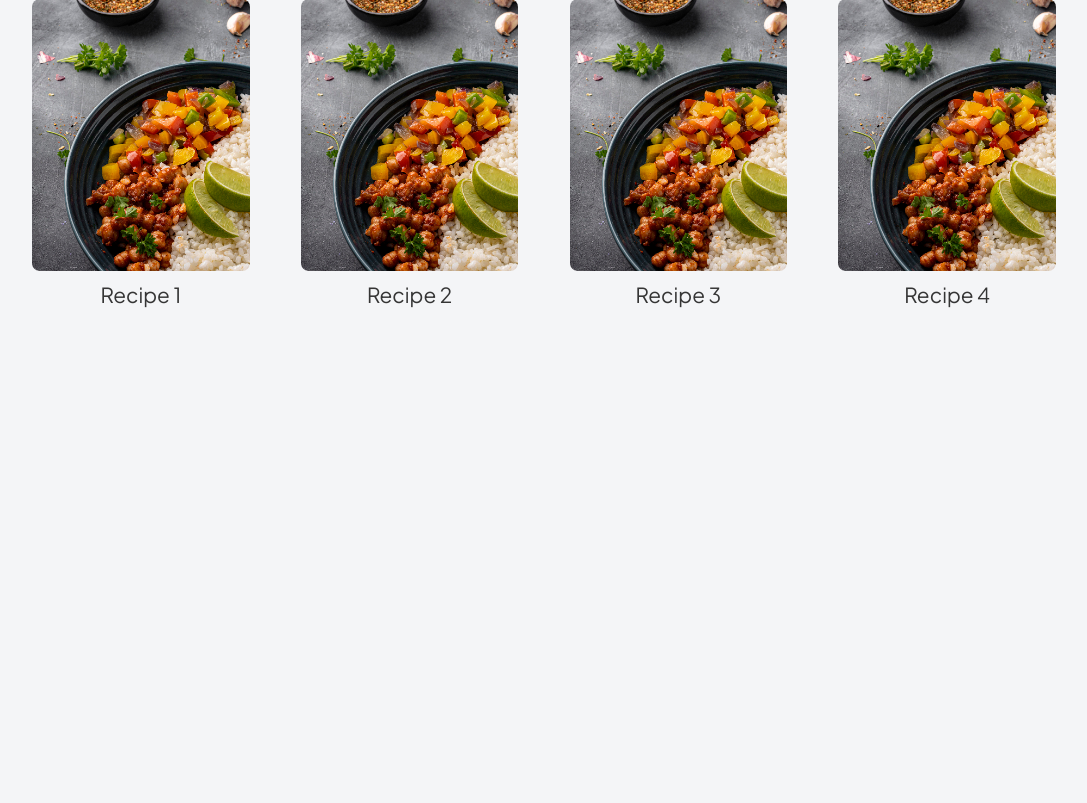
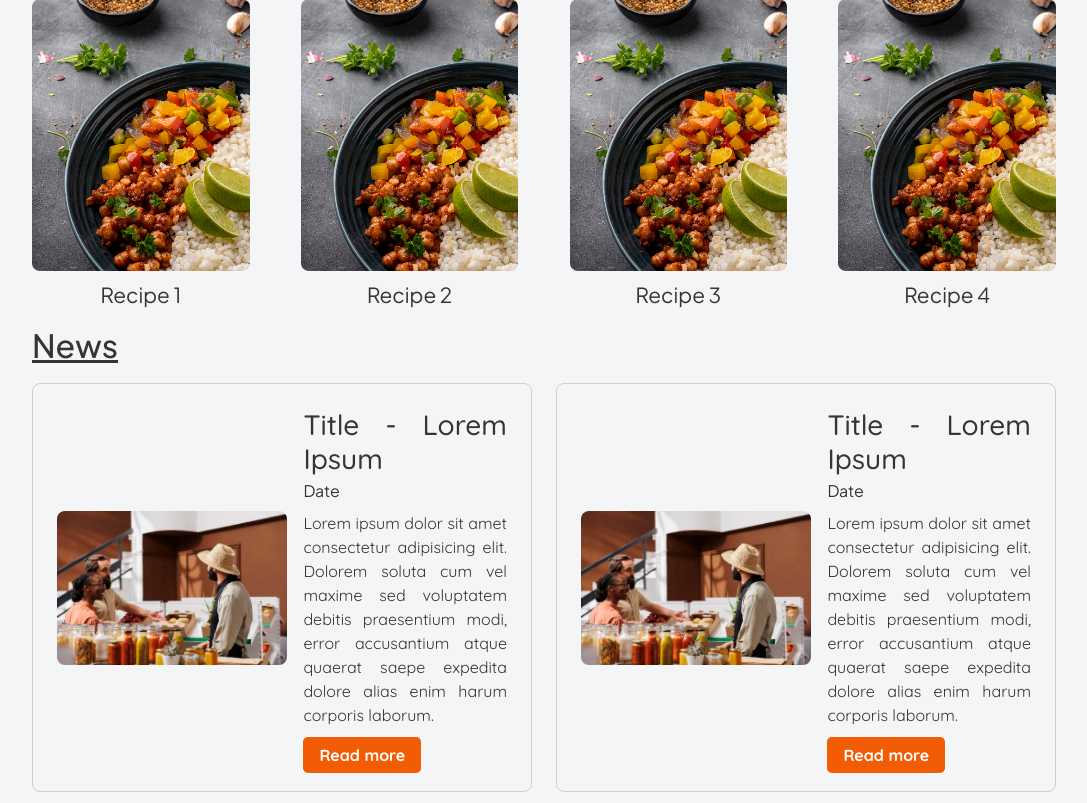
Before and after one commit to DeborahYH/housekeeping, a Django app: page / in a window 1280 px wide. Shown: the part 1006-1809 px from the top of the page, without its empty margins (96-1183 px from the left). Before the commit the page ends 1314 px from the top, so only its background shows below. Run offline with Django 4.2, Linux system fonts and the light colour scheme.

Commit message:
Adicao da secao de noticias na pagina principal

```diff
--- a/static/css/style.css
+++ b/static/css/style.css
@@ -6,7 +6,8 @@
     --txt-light: #565656;
     --bg-light: #FAFAFA;
     --bg-dark: #F4F5F7;
-    --border-grey: #E5E5E5;
+    --border-grey-dark: #CFCFCF;
+    --border-grey-light: #E5E5E5;
     --heading-font: 'Plus Jakarta Sans', sans-serif;
     --text-font: 'Quicksand', sans-serif;
 }
@@ -93,7 +94,7 @@ button.hamburger, button.close {
     height: 100vh;
     overflow-y: auto;
     background-color: var(--bg-light);
-    border: 1px solid var(--border-grey);
+    border: 1px solid var(--border-grey-light);
     transform: translateX(100%);
     -webkit-overflow-scrolling: touch;
     transition: transform 0.3s ease-in-out;
@@ -127,6 +128,7 @@ button.hamburger, button.close {
     list-style: none;
     overflow-y: auto;
     flex: 1;
+    padding-left: 0rem;
 }
 
 .submenu-toggle {
@@ -243,6 +245,67 @@ button.hamburger, button.close {
 }
 
 
+/* NEWS */
+
+.news {
+    margin: 1.3rem;
+    font-family: var(--heading-font);
+    color: var(--txt-dark);
+}
+
+.news h2 {
+    text-decoration: underline;
+}
+
+.news-container {
+    display: flex;
+    flex-direction: column;
+}
+
+.news-container img {
+    width: 60vw;
+    height: auto;
+    border-radius: 0.2rem;
+    margin-bottom: 1rem;
+}
+
+.news-card {
+    display: flex;
+    flex-direction: column;
+    align-items: center;
+    border: 1px solid var(--border-grey-dark);
+    border-radius: 0.2rem;
+    padding: 1.2rem;
+    padding-bottom: 1.5rem;
+    margin: 0.7rem 0;
+}
+
+.news-content {
+    flex-direction: column;
+    font-family: var(--text-font);
+    text-align: justify;
+}
+
+.news-content h3 {
+    margin-bottom: 0.2rem;
+}
+
+.news-date {
+    font-family: var(--heading-font);
+    margin-bottom: 0.5rem;
+}
+
+.news-content a {
+    background-color: var(--primary);
+    color: white;
+    padding: 0.5rem 1rem;
+    border-radius: 0.3rem;
+    text-align: center;
+    text-decoration: none;
+    font-weight: bold;
+}
+
+
 /* DESKTOP */
 
 @media (min-width: 769px) {
@@ -273,7 +336,7 @@ button.hamburger, button.close {
         display: none;
         position: absolute;
         background: var(--bg-light);
-        border: 1px solid var(--border-grey);
+        border: 1px solid var(--border-grey-light);
         z-index: 999;
     }
 
@@ -369,4 +432,35 @@ button.hamburger, button.close {
         margin-top: 0.5rem;
     }
 
+
+    /* NEWS */
+
+    .news {
+        margin: 0rem 8rem;
+    }
+
+    .news-container {
+        flex-direction: row;
+        align-items: center;
+        justify-content: space-between;
+        gap: 1.5rem;
+    }
+
+    .news-container img {
+        width: 18vw;
+        height: auto;
+        border-radius: 0.5rem;
+        margin-bottom: 0rem;
+    }
+
+    .news-card {
+        flex-direction: row;
+        border-radius: 0.5rem;
+        padding: 1.5rem;
+    }
+
+    .news-content {
+        margin-left: 1rem;
+    }
+
 }
--- a/templates/index.html
+++ b/templates/index.html
@@ -270,6 +270,39 @@
 
     </div>
 
+    <!-- NEWS -->
+
+    <div class="news">
+
+        <h2>News</h2>
+
+        <div class="news-container">
+
+            <div href="#" class="news-card">
+                <img src="{% static 'img/news.jpg' %}" alt="News 1">
+                <div class="news-content">
+                    <h3>Title - Lorem Ipsum</h3>
+                    <p class="news-date">Date</p>
+                    <p>Lorem ipsum dolor sit amet consectetur adipisicing elit. Dolorem soluta cum vel maxime sed voluptatem debitis praesentium modi,
+                        error accusantium atque quaerat saepe expedita dolore alias enim harum corporis laborum.</p>
+                    <a href="#">Read more</a>
+                </div>
+            </div>
+
+            <div class="news-card">
+                <img src="{% static 'img/news.jpg' %}" alt="News 2">
+                <div class="news-content">
+                    <h3>Title - Lorem Ipsum</h3>
+                    <p class="news-date">Date</p>
+                    <p>Lorem ipsum dolor sit amet consectetur adipisicing elit. Dolorem soluta cum vel maxime sed voluptatem debitis praesentium modi,
+                        error accusantium atque quaerat saepe expedita dolore alias enim harum corporis laborum.</p>
+                    <a href="#">Read more</a>
+                </div>
+            </div>
+
+        </div>
+
+    </div>
 
     <script src="{% static 'js/menu.js' %}"></script>
 
```
Also changed, not shown: static/img/news.jpg (added).
